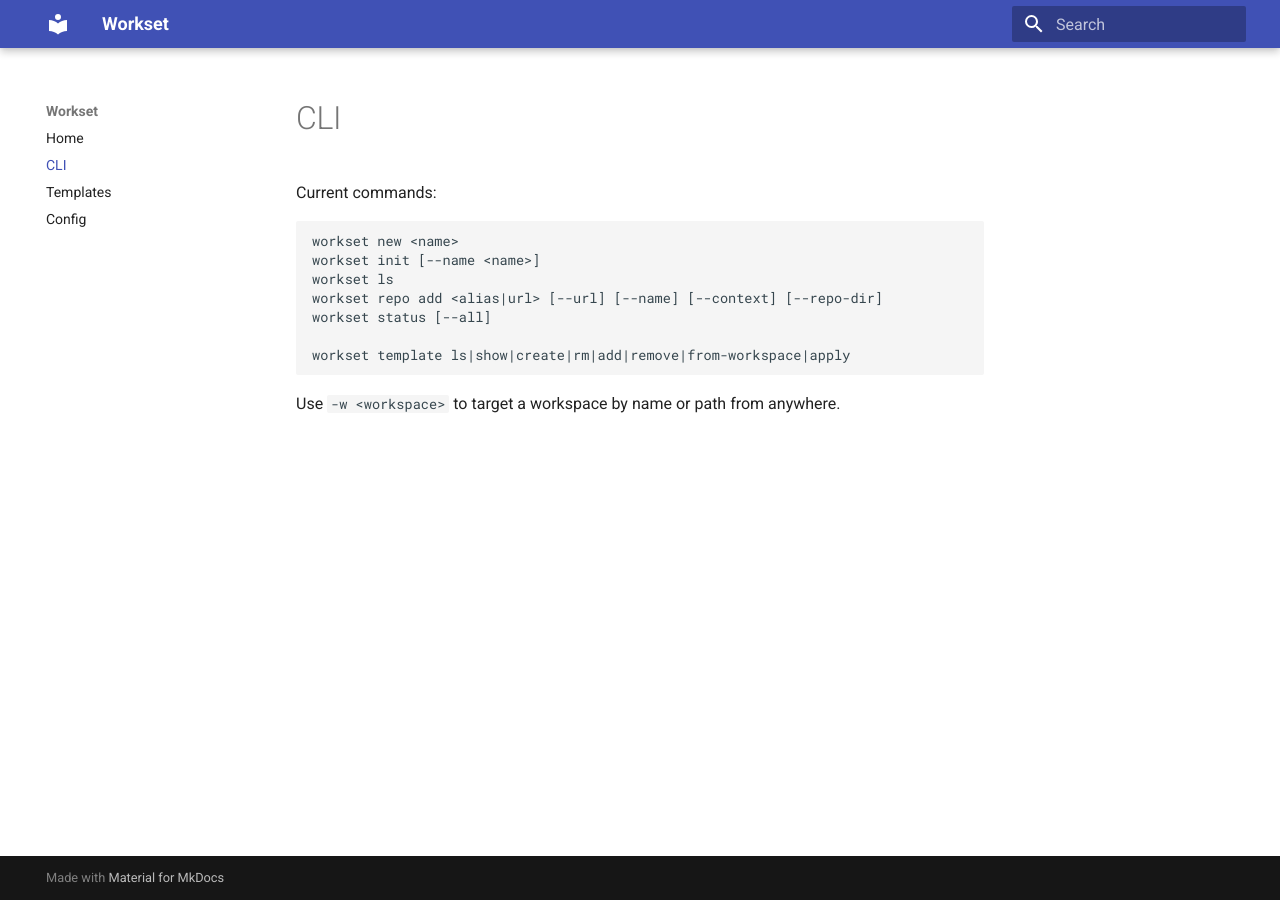
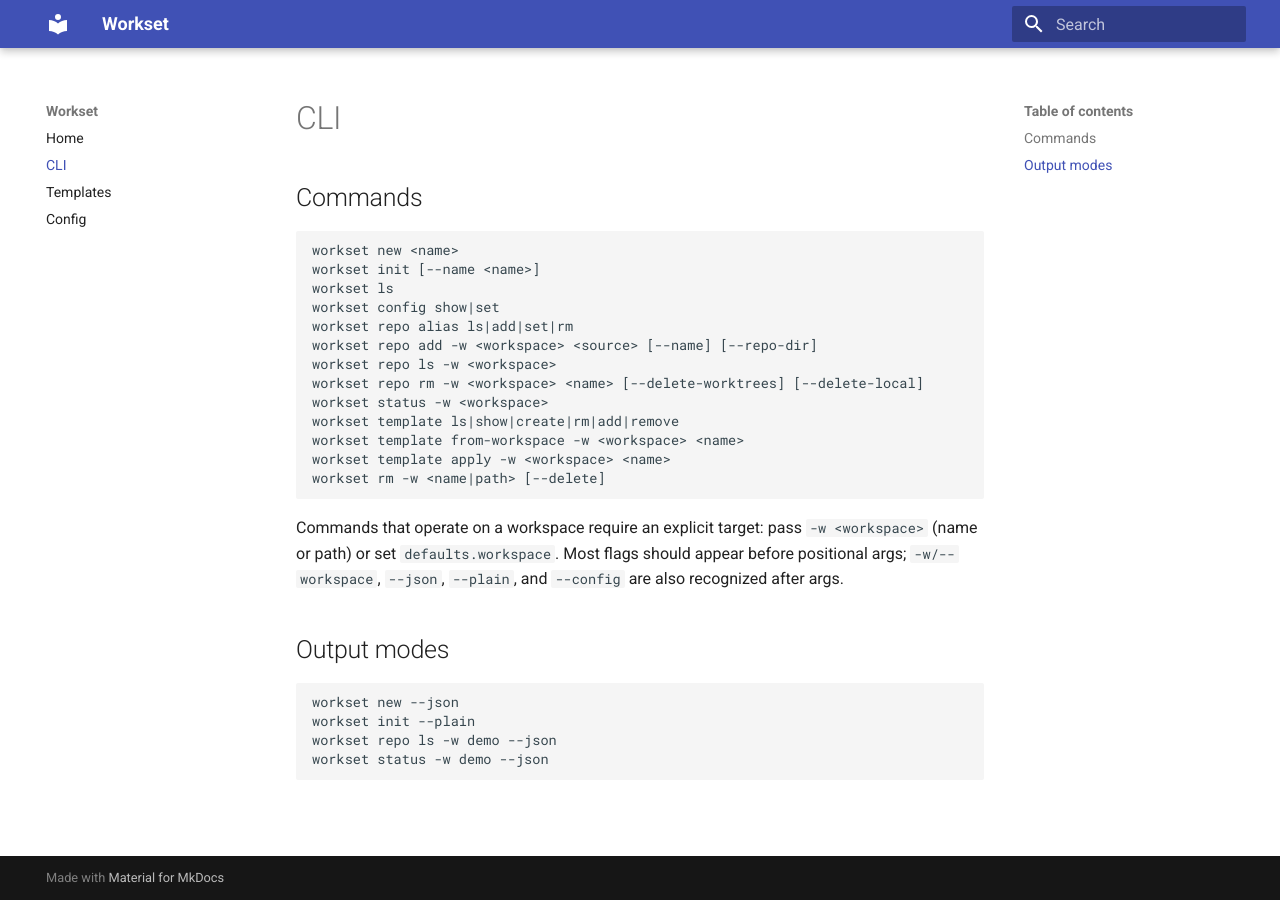
Before and after one commit to strantalis/workset, an MkDocs documentation site: the page built from docs/cli.md, in a window 1280 px wide. Built offline with MkDocs 1.6.1 and Material for MkDocs 9.7.7, drawn with Linux system fonts in a browser that asks for light colours.

Commit message:
docs: update workspace and repo documentation
- document repo store and local_path/managed fields
  - refresh CLI usage and worktree layout notes

````diff
--- a/docs/cli.md
+++ b/docs/cli.md
@@ -1,15 +1,30 @@
 # CLI
 
-Current commands:
+## Commands
 
 ```
 workset new <name>
 workset init [--name <name>]
 workset ls
-workset repo add <alias|url> [--url] [--name] [--context] [--repo-dir]
-workset status [--all]
-
-workset template ls|show|create|rm|add|remove|from-workspace|apply
+workset config show|set
+workset repo alias ls|add|set|rm
+workset repo add -w <workspace> <source> [--name] [--repo-dir]
+workset repo ls -w <workspace>
+workset repo rm -w <workspace> <name> [--delete-worktrees] [--delete-local]
+workset status -w <workspace>
+workset template ls|show|create|rm|add|remove
+workset template from-workspace -w <workspace> <name>
+workset template apply -w <workspace> <name>
+workset rm -w <name|path> [--delete]
 ```
 
-Use `-w <workspace>` to target a workspace by name or path from anywhere.
+Commands that operate on a workspace require an explicit target: pass `-w <workspace>` (name or path) or set `defaults.workspace`. Most flags should appear before positional args; `-w/--workspace`, `--json`, `--plain`, and `--config` are also recognized after args.
+
+## Output modes
+
+```
+workset new --json
+workset init --plain
+workset repo ls -w demo --json
+workset status -w demo --json
+```
````
Also changed, not shown: README.md (+4 -3 lines), docs/config.md (+20 -2 lines), docs/index.md (+2 -1 lines), docs/templates.md (+1 -1 lines).
